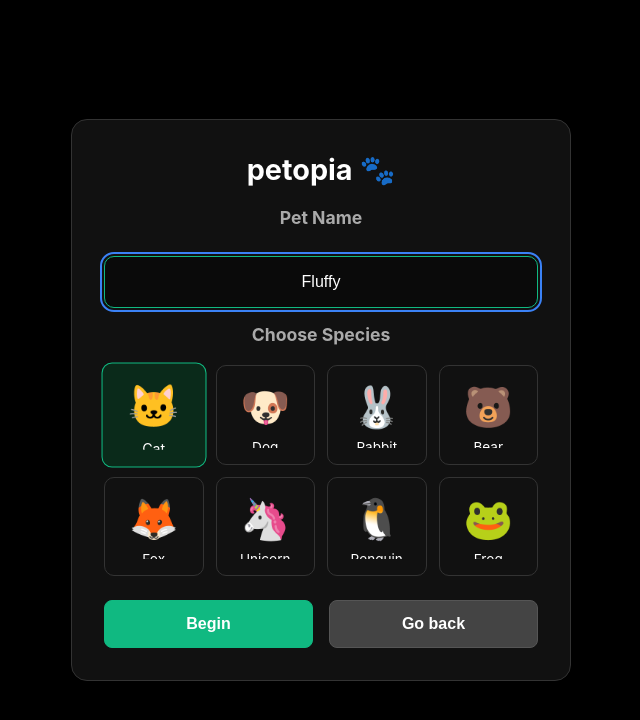
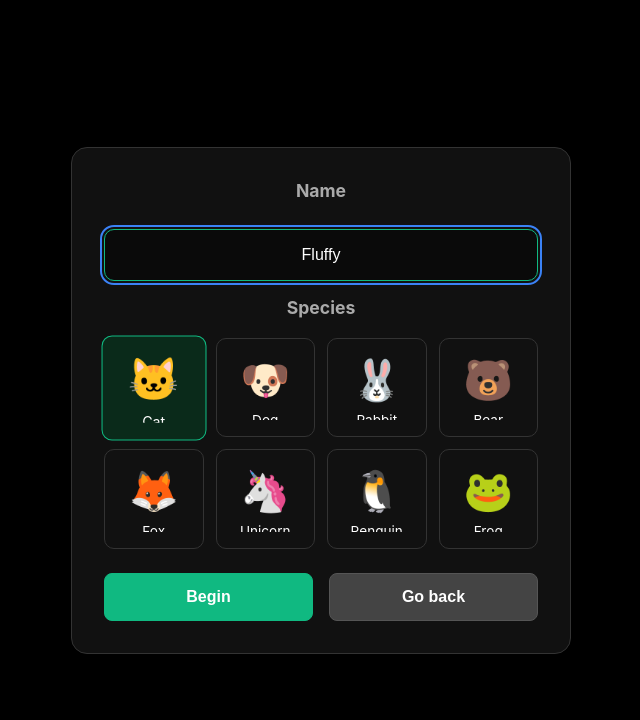
Before and after one commit to katcitdoe/petopia, a plain HTML site: page index.html in a window 1280 px wide. Both pictures are taken after a click on the button "Create a Pet". Shown: the whole page, without its empty margins (319-959 px from the left). Drawn offline with Linux system fonts and the light colour scheme.

Commit message:
Update index.html

```diff
--- a/index.html
+++ b/index.html
@@ -20,13 +20,12 @@
 
     <div id="setup-modal" class="modal" style="display:none">
         <div class="modal-content">
-            <h2>petopia 🐾</h2>
             <div>
-                <h3>Pet Name</h3>
+                <h3>Name</h3>
                 <input type="text" id="pet-name-input" class="input" placeholder="Enter pet name" maxlength="20" value="Fluffy">
             </div>
             <div>
-                <h3>Choose Species</h3>
+                <h3>Species</h3>
                 <div class="species-grid" id="species-options"></div>
             </div>
             <div class="modal-buttons">
@@ -38,7 +37,6 @@
 
     <div id="load-modal" class="modal" style="display:none">
         <div class="modal-content">
-            <h2>petopia 🐾</h2>
             <textarea id="load-code-input" class="save-code-input" placeholder="Base64 string..." rows="4"></textarea>
             <div class="modal-buttons">
                 <button class="btn setup-btn" onclick="loadFromCode()">Import</button>
```
